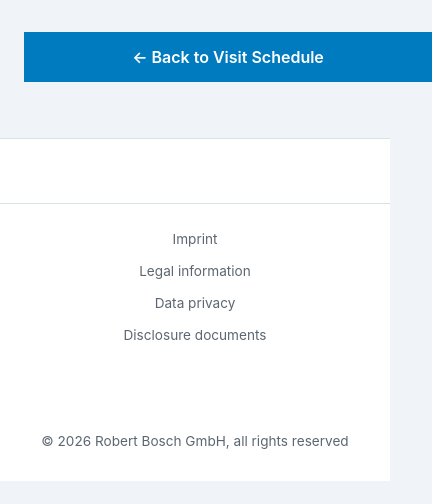
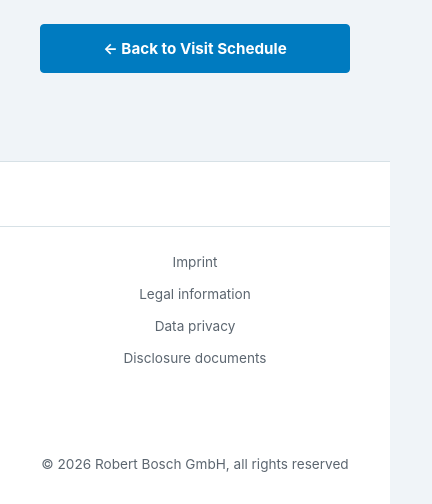
Before and after one commit to asg8ca/Executive-Visit, a plain HTML site: page location.html in a window 390 px wide. Shown: the part 5362-5866 px from the top of the page, 432 px wide, since content can reach past the window. Before the commit the page ends 5843 px from the top, so only its background shows below. Drawn offline with Linux system fonts and the light colour scheme.

Commit message:
responsive

```diff
--- a/location.html
+++ b/location.html
@@ -213,9 +213,9 @@
 
             </div>
 
-            <!-- BOTÃO RETORNAR AO CRONOGRAMA -->
-            <div style="margin-top: 3rem; text-align: center;">
-                <a href="index.html#schedule" class="day-tab active" style="text-decoration: none; display: inline-block; padding: 0.85rem 2rem;">
+           <!-- BOTÃO RETORNAR AO CRONOGRAMA -->
+            <div class="back-navigation-container">
+                <a href="index.html#schedule" class="back-visit-btn">
                     &larr; Back to Visit Schedule
                 </a>
             </div>
--- a/style.css
+++ b/style.css
@@ -414,6 +414,56 @@ body {
 #bosch-logo-text { fill: var(--bosch-red); }
 #bosch-logo-anker { fill: var(--bosch-black); }
 
+/* --- BOTÃO DE RETORNO RESPONSIVO (BACK TO VISIT SCHEDULE) --- */
+.back-navigation-container {
+    margin-top: 3.5rem;
+    margin-bottom: 2rem;
+    text-align: center;
+    width: 100%;
+    display: flex;
+    justify-content: center;
+    box-sizing: border-box;
+}
+
+.back-visit-btn {
+    display: inline-flex;
+    align-items: center;
+    justify-content: center;
+    background-color: var(--bosch-blue);
+    color: var(--bosch-white);
+    border: 1px solid var(--bosch-blue);
+    text-decoration: none;
+    font-weight: 700;
+    font-size: 1rem;
+    padding: 0.9rem 2.5rem;
+    border-radius: 4px;
+    cursor: pointer;
+    transition: background-color 0.2s ease, border-color 0.2s ease, transform 0.15s ease;
+    box-sizing: border-box;
+    max-width: 100%;
+}
+
+.back-visit-btn:hover {
+    background-color: var(--bosch-blue-dark);
+    border-color: var(--bosch-blue-dark);
+    transform: translateY(-2px);
+}
+
+/* Ajuste específico para celulares */
+@media (max-width: 768px) {
+    .back-navigation-container {
+        margin-top: 2.5rem;
+        padding: 0 1rem;
+    }
+    .back-visit-btn {
+        width: 100%;
+        font-size: 0.95rem;
+        padding: 0.85rem 1rem;
+        text-align: center;
+    }
+}
+
+
 /* --- GRADE DE CARDS COM FOTOS (LOCATION.HTML) --- */
 .places-grid {
   display: grid;
```
